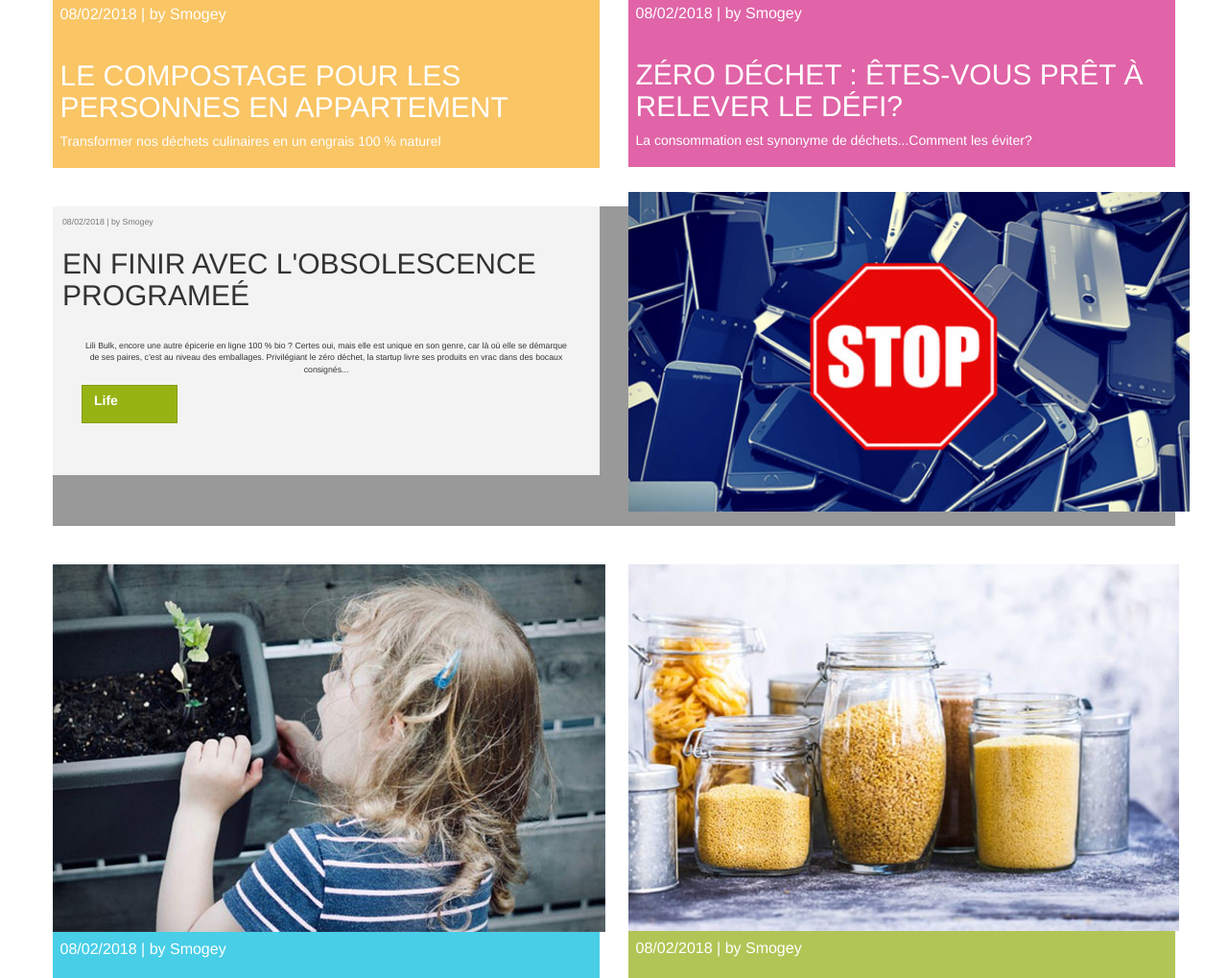
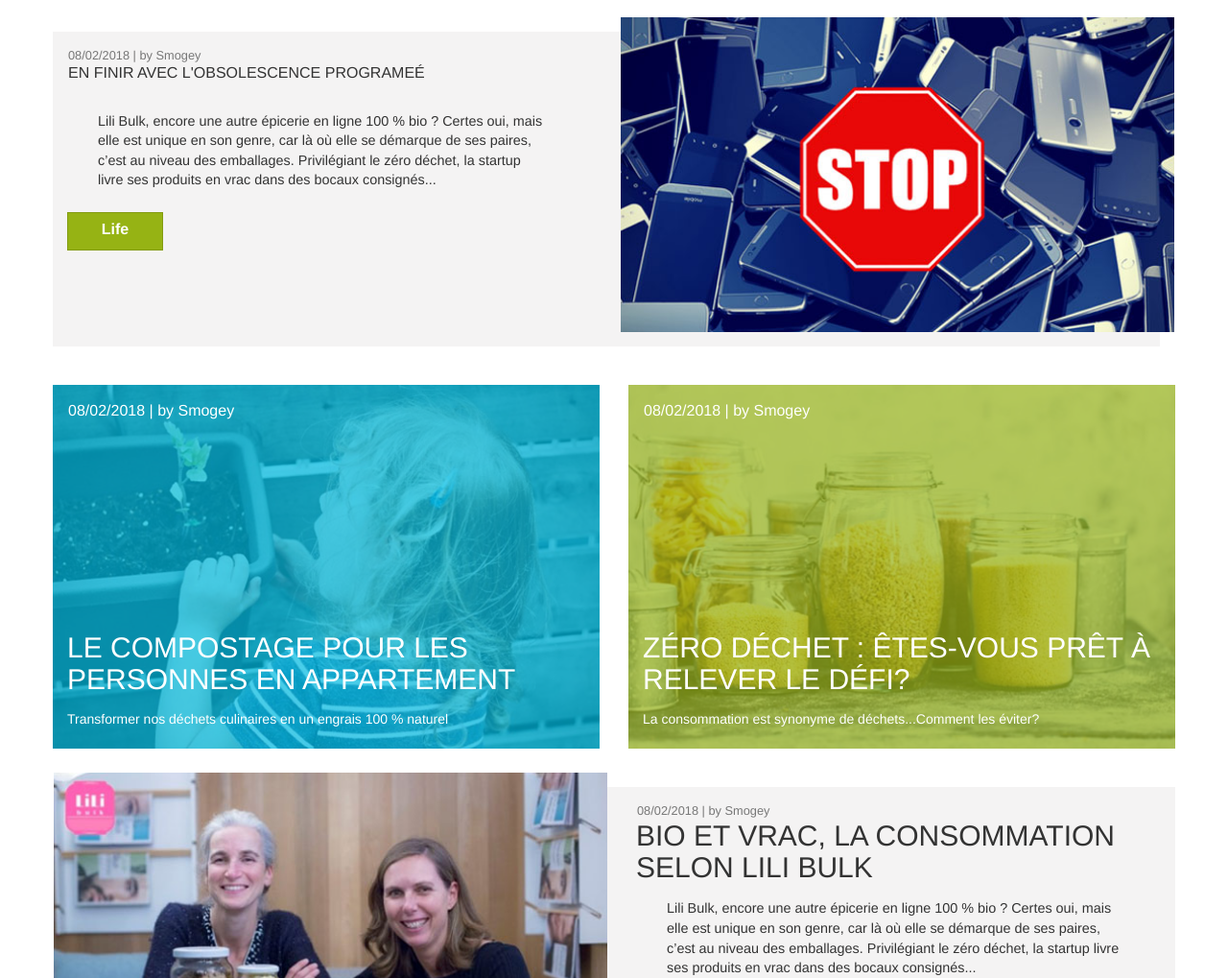
Before and after one commit to Kry-dev/smogey.be-content, a website built with webpack: page src/pug/blog.pug in a window 1280 px wide. Shown: the part 1021-2040 px from the top of the page at 96% size. Built offline with nearby package versions, Linux system fonts and the light colour scheme; files whose address does not match are found by name.

Commit message:
page blog fixed

```diff
--- a/src/pug/blog.pug
+++ b/src/pug/blog.pug
@@ -13,12 +13,12 @@ html(lang="en")
 						.blog-list
 							.container-fluid.p-0
 								.row.mb-40
-									.col-md-3.pl-0
+									.col-xs-3.pl-0
 										form(action='', method='post')#initiv-search.initiv-search
 											input.form-control(type='text', size='60', placeholder="Rechercher...")
 											button.btn.btn-search(type='submit')
 												i.fa.fa-search
-									.col-md-9.pr-0
+									.col-xs-9.pr-0
 										nav(aria-label='breadcrumb').bread
 											ol.breadcrumb.mb-0
 												li.breadcrumb-item
@@ -26,89 +26,89 @@ html(lang="en")
 												li.breadcrumb-item.active(aria-current='page') Le blog du développement durable
 											.btn.btn-warning(role="button") Retour
 								.row.mb-40
-									.blog.bg-gray.ml-3
+									.blog.bg-gray.mx-3.w-100
 										.row
-											.col-md-6.pl-0
+											.col-md-6.pl-md-0
 												a(href="#").blog-img.ab_r-0_t-15
 													img(src='assets/img/blog/blog-01.jpg')
-											.col-md-6.pl-0
-												.card
-													.card-header
+											.col-md-6.pl-md-0
+												.panel
+													.panel-header.pb-0
 														.text-muted 08/02/2018  |  by Smogey
-														h2.card-title.text-uppercase BIO ET VRAC, LA CONSOMMATION SELON LILI BULK
-													.card-body
-														.blog-text
+													.panel-body.py-0
+														h2.text-uppercase.mt-0 BIO ET VRAC, LA CONSOMMATION SELON LILI BULK
+														p.blog-text
 															| Lili Bulk, encore une autre épicerie en ligne 100 % bio ? Certes oui, mais elle est unique en son genre, car là où elle se démarque de ses paires, c’est au niveau des emballages. Privilégiant le zéro déchet, la startup livre ses produits en vrac dans des bocaux consignés...
-													.card-footer
+													.panel-footer.pl-5
 														a.btn.btn-primary(href='#') Life
 								.row.mb-40
-									.col-md-6.pl-0
-										.card.bg-dark.text-white
-											img.card-img(src='assets/img/blog/blog-02.jpg', alt='Card image')
-											.card-img-overlay.ov-warning
-												.card-header
+									.blog.col-md-6.pl-md-0
+										.panel.bg-dark.text-white
+											img.panel-img(src='assets/img/blog/blog-02.jpg', alt='panel image')
+											.panel-img-overlay.ov-warning
+												.panel-header
 													.text-white 08/02/2018  |  by Smogey
-												.card-footer
-													h2.card-title.text-uppercase LE COMPOSTAGE POUR LES PERSONNES EN APPARTEMENT
-													p.card-text Transformer nos déchets culinaires en un engrais 100 % naturel
-									.col-md-6.pr-0
-										.card.bg-dark.text-white
-											img.card-img(src='assets/img/blog/blog-03.jpg', alt='Card image')
-											.card-img-overlay.ov-pink
-												.card-header
+												.panel-footer.ab-b-0
+													h2.text-uppercase LE COMPOSTAGE POUR LES PERSONNES EN APPARTEMENT
+													p.panel-text Transformer nos déchets culinaires en un engrais 100 % naturel
+									.blog.col-md-6.pr-md-0
+										.panel.bg-dark.text-white
+											img.panel-img(src='assets/img/blog/blog-03.jpg', alt='panel image')
+											.panel-img-overlay.ov-pink
+												.panel-header
 													.text-white 08/02/2018  |  by Smogey
-												.card-footer
-													h2.card-title.text-uppercase ZÉRO DÉCHET : ÊTES-VOUS PRÊT À RELEVER LE DÉFI?
-													p.card-text La consommation est synonyme de déchets...Comment les éviter?
+												.panel-footer.ab-b-0
+													h2.text-uppercase ZÉRO DÉCHET : ÊTES-VOUS PRÊT À RELEVER LE DÉFI?
+													p.panel-text La consommation est synonyme de déchets...Comment les éviter?
 
 								.row.mb-40
 									.blog.bg-gray.mr-3
 										.row
 											.col-md-6
-												.card
-													.card-header
+												.panel
+													.panel-header
 														.text-muted 08/02/2018  |  by Smogey
-														h2.card-title.text-uppercase EN FINIR AVEC L'OBSOLESCENCE PROGRAMEÉ
-													.card-body
+														h2.panel-title.text-uppercase EN FINIR AVEC L'OBSOLESCENCE PROGRAMEÉ
+													.panel-body
 														.blog-text
 															| Lili Bulk, encore une autre épicerie en ligne 100 % bio ? Certes oui, mais elle est unique en son genre, car là où elle se démarque de ses paires, c’est au niveau des emballages. Privilégiant le zéro déchet, la startup livre ses produits en vrac dans des bocaux consignés...
-													.card-footer
+													.panel-footer
 														a.btn.btn-success(href='#') Life
 											.col-md-6.pr-0
 												a(href="#").blog-img.ab_r-0_t-15
 													img(src='assets/img/blog/blog-04.jpg')
 								.row.mb-40
-									.col-md-6.pl-0
-										.card.bg-dark.text-white
-											img.card-img(src='assets/img/blog/blog-02.jpg', alt='Card image')
-											.card-img-overlay.ov-primary
-												.card-header
+									.blog.col-md-6.pl-md-0
+										.panel.bg-dark.text-white
+											img.panel-img(src='assets/img/blog/blog-02.jpg', alt='panel image')
+											.panel-img-overlay.ov-primary
+												.panel-header
 													.text-white 08/02/2018  |  by Smogey
-												.card-footer
-													h2.card-title.text-uppercase LE COMPOSTAGE POUR LES PERSONNES EN APPARTEMENT
-													p.card-text Transformer nos déchets culinaires en un engrais 100 % naturel
-									.col-md-6.pr-0
-										.card.bg-dark.text-white
-											img.card-img(src='assets/img/blog/blog-03.jpg', alt='Card image')
-											.card-img-overlay.ov-success
-												.card-header
+												.panel-footer.ab-b-0
+													h2.text-uppercase LE COMPOSTAGE POUR LES PERSONNES EN APPARTEMENT
+													p.panel-text Transformer nos déchets culinaires en un engrais 100 % naturel
+									.blog.col-md-6.pr-md-0
+										.panel.bg-dark.text-white
+											img.panel-img(src='assets/img/blog/blog-03.jpg', alt='panel image')
+											.panel-img-overlay.ov-success
+												.panel-header
 													.text-white 08/02/2018  |  by Smogey
-												.card-footer
-													h2.card-title.text-uppercase ZÉRO DÉCHET : ÊTES-VOUS PRÊT À RELEVER LE DÉFI?
-													p.card-text La consommation est synonyme de déchets...Comment les éviter?
+												.panel-footer.ab-b-0
+													h2.text-uppercase ZÉRO DÉCHET : ÊTES-VOUS PRÊT À RELEVER LE DÉFI?
+													p.panel-text La consommation est synonyme de déchets...Comment les éviter?
 								.row.mb-40
 									.blog.bg-gray.ml-3
 										.row
-											.col-md-6.pl-0
+											.col-md-6.pl-md-0
 												a(href="#").blog-img.ab_r-0_t-15
 													img(src='assets/img/blog/blog-01.jpg')
-											.col-md-6.pl-0
-												.card
-													.card-header
+											.col-md-6.pl-md-0
+												.panel
+													.panel-header.pb-0
 														.text-muted 08/02/2018  |  by Smogey
-														h2.card-title.text-uppercase BIO ET VRAC, LA CONSOMMATION SELON LILI
-													.card-body
-														.blog-text
+													.panel-body.py-0
+														h2.text-uppercase.mt-0 BIO ET VRAC, LA CONSOMMATION SELON LILI BULK
+														p.blog-text
 															| Lili Bulk, encore une autre épicerie en ligne 100 % bio ? Certes oui, mais elle est unique en son genre, car là où elle se démarque de ses paires, c’est au niveau des emballages. Privilégiant le zéro déchet, la startup livre ses produits en vrac dans des bocaux consignés...
-													.card-footer
+													.panel-footer.pl-5
 														a.btn.btn-primary(href='#') Life
--- a/src/sass/global/_global.scss
+++ b/src/sass/global/_global.scss
@@ -1,4 +1,4 @@
-body{
+body,html{
 	font-size: 16px;
 }
 ul,li{
@@ -47,11 +47,15 @@ article{
 	right:0;
 	top:-15px;
 }
+.ab-b-0{
+	position: absolute;
+	bottom: 0;
+}
 .lb-20{
 	margin-left: -20px;
 	margin-bottom: -20px;
 }
-.card-img-overlay{
+.panel-img-overlay{
 	&.ov-primary{  background: rgba($primary, .7) !important;}
 	&.ov-success{  background: rgba($success, .7) !important;}
 	&.ov-danger{  background: rgba($danger, .7) !important;}
--- a/src/sass/global/blog.scss
+++ b/src/sass/global/blog.scss
@@ -1,10 +1,13 @@
 .blog-list{
-	display: flex;
+	display: block;
 	width: 100%;
 }
+.blog {
+	display: block;
+	//width: 100%;
+}
 .blog{
-	display: flex;
-	width: 100%;
+	display: block;
 	&-img{
 		position: relative;
 		width: 100%;
@@ -12,12 +15,13 @@
 		img{ width: 100%; }
 	}
 	&-text{
-		display: flex;
+		display: block;
 		width: 100%;
 		max-height: 80px;
 		overflow-y: auto;
-		font-size: 0.875rem;
+		font-size: .9rem;
 		padding: 0 2rem;
+		margin-bottom: 0;
 	}
 	&-content-list{
 		padding-left: 2rem;
@@ -34,25 +38,49 @@
 		}
 	}
 	&-tags{
-		display: flex;
-		flex-direction: row;
-		justify-content: flex-start;
+		display: block;
 		.btn{
+			display: inline-block;
+			float: left;
 			margin-right: .5rem;
 			border-radius: 0;
 			font-size: 0.875rem;
 		}
 	}
-	.card-header, .card-body{  padding: 1rem;  }
-	.text-muted{  font-size: 0.875rem;  }
-	.card-body{
-		justify-content: flex-start;
-		align-items: flex-start;
+	.panel{
+		margin-bottom: 0;
+		height: 100%;
+		position: relative;
+		border-radius: 0;
+		border: 0;
+		background: transparent;
+		box-shadow: none;
 	}
-	.card-footer{  padding:0 3rem;  }
+	.panel-img-overlay{
+		position: absolute;
+		width: 100%;
+		height: 100%;
+		left: 0;
+		top: 0;
+	}
+	.panel-img{
+		width: 100%;
+		height: 100%;
+		display: block;
+	}
+	.panel-header{  padding: 1rem;  }
+	.text-muted{  font-size: 0.8rem;  }
+	.panel-body{
+		display: block;
+		height: 100%;
+	}
+	.panel-footer{
+		background: transparent;
+		border: none;
+	}
 	.btn{
-		font-size: 14px;
-		display: flex;
+		display: block;
 		max-width: 100px;
+		text-align: center;
 	}
 }
--- a/src/sass/global/helpers/_variables.scss
+++ b/src/sass/global/helpers/_variables.scss
@@ -73,7 +73,7 @@ $brand-danger:          $danger;
 .bg-teal        {background-color:$teal;}
 .bg-cyan        {background-color:$cyan;}
 .bg-white       {background-color:$white;}
-.bg-gray        {background-color:$gray-600;}
+.bg-gray        {background-color:$gray;}
 .bg-gray-dark   {background-color:$gray-800;}
 .bg-black   {background-color:$black;}
 .bg-primary         {background-color: $primary;}
```
Also changed, not shown: src/sass/global/_typography.scss (+6 -6 lines), build/assets/css/app.min.css, build/blog.html.
